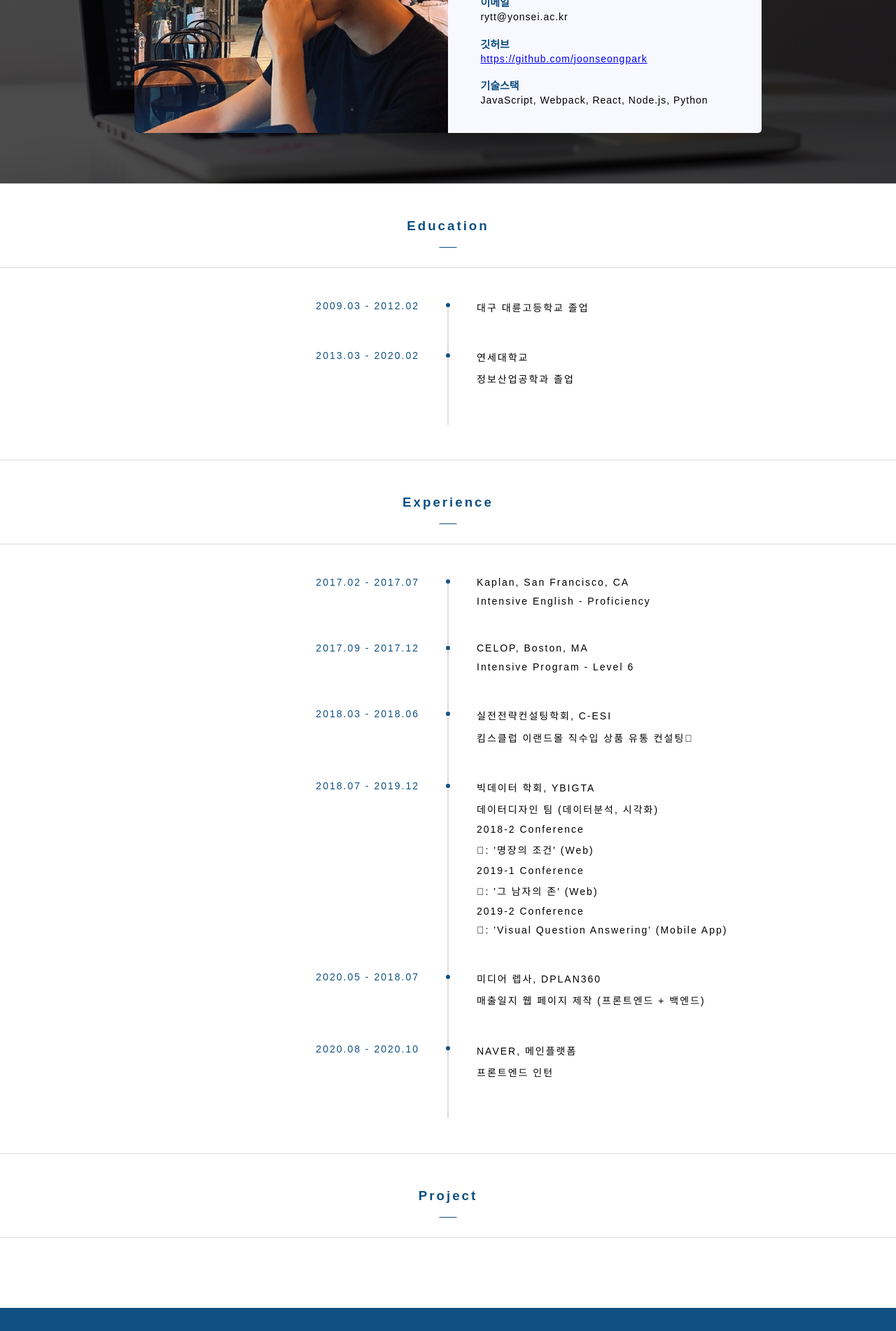
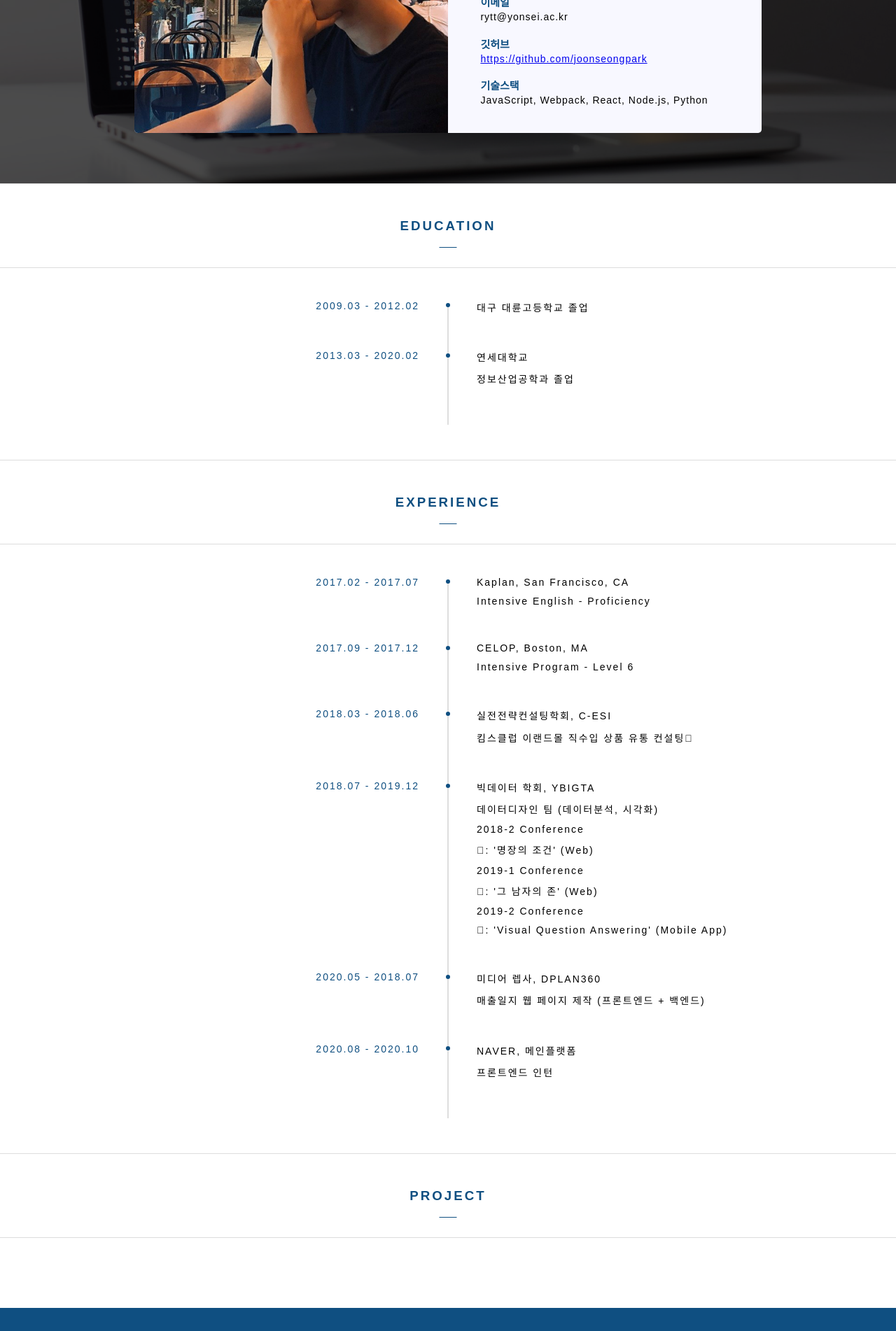
Before and after one commit to JoonSeongPark/portfolio, a React app: page / in a window 1280 px wide. Shown: the part 402-2304 px from the top of the page at 70% size. Built offline with nearby package versions, Linux system fonts and the light colour scheme.

Commit message:
fix: modify title as uppercase

```diff
--- a/src/components/content/ContentList.js
+++ b/src/components/content/ContentList.js
@@ -8,7 +8,7 @@ const ContentList = ({ korean }) => {
   const contentData = [
     {
       id: "Education",
-      title: "Education",
+      title: "EDUCATION",
       infoArr: [
         {
           period: "2009.03 - 2012.02",
@@ -31,7 +31,7 @@ const ContentList = ({ korean }) => {
     },
     {
       id: "Experience",
-      title: "Experience",
+      title: "EXPERIENCE",
       infoArr: [
         {
           period: "2017.02 - 2017.07",
@@ -93,7 +93,7 @@ const ContentList = ({ korean }) => {
         },
       ],
     },
-    { id: "Project", title: "Project", infoArr: [] },
+    { id: "Project", title: "PROJECT", infoArr: [] },
   ];
 
   return (
```
